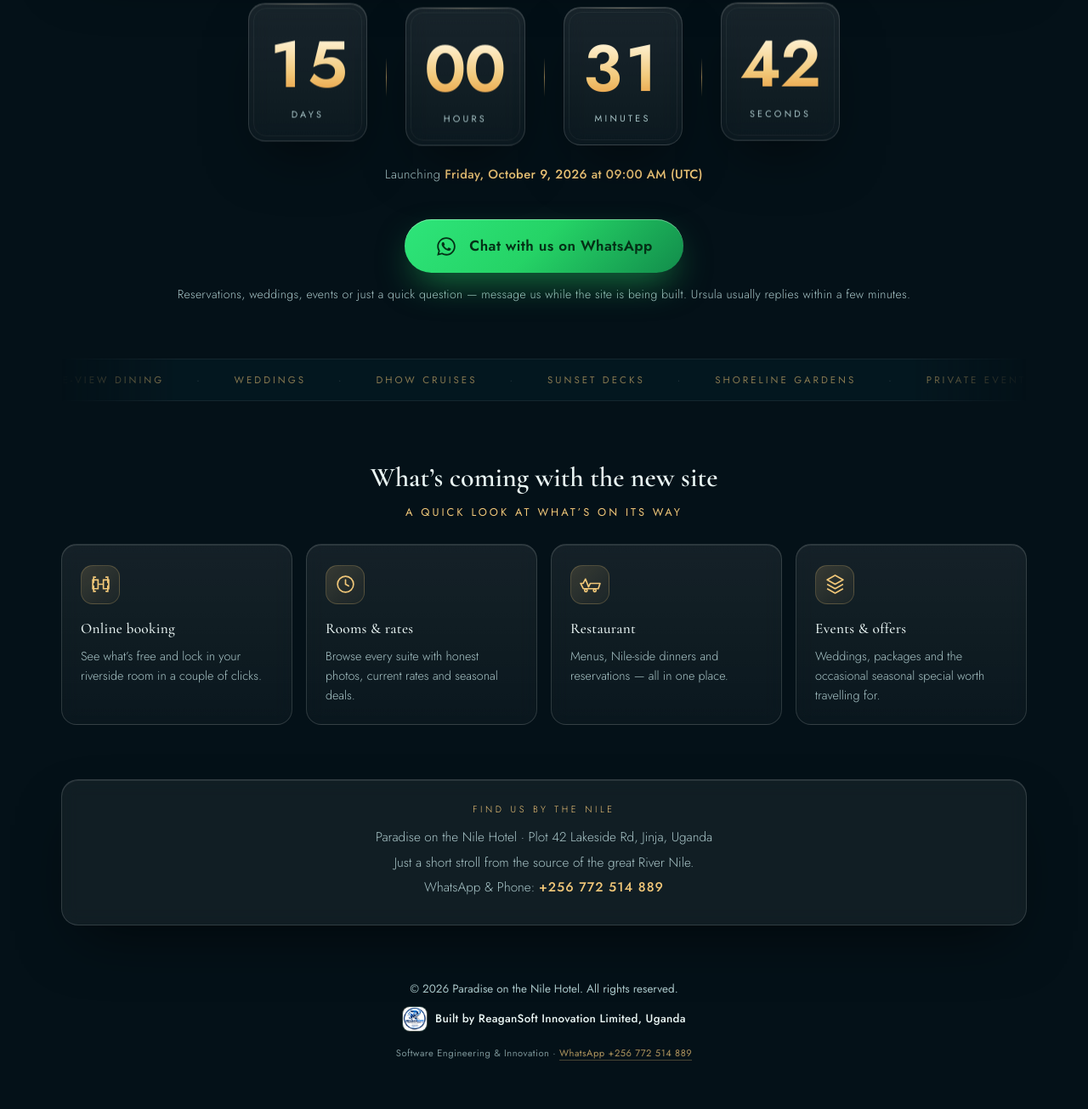
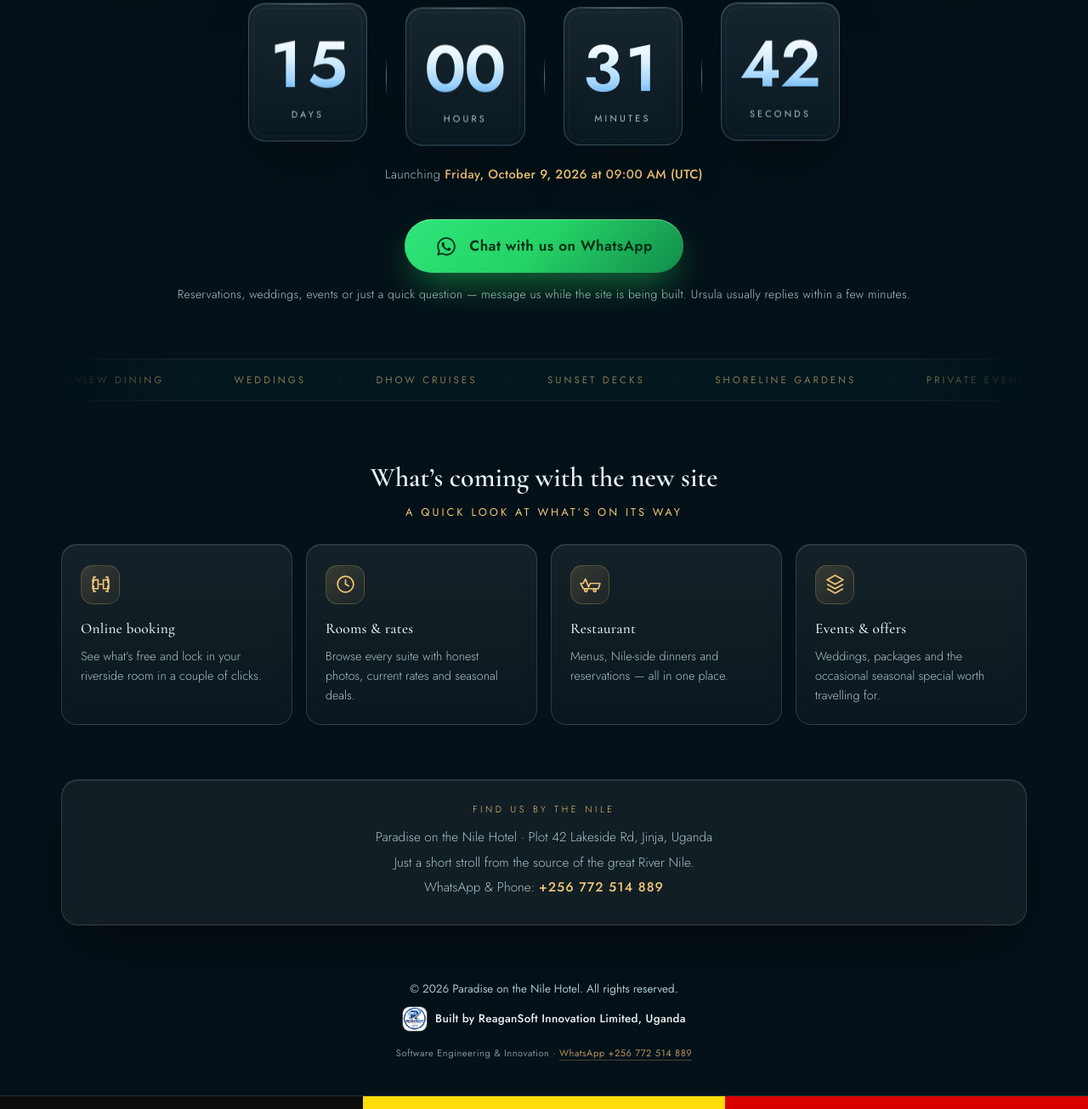
Before and after one commit to REAGANOTEMA/ParadiseOnTheNile, a plain HTML site: page index.html in a window 1280 px wide. Shown: the part 1134-2439 px from the top of the page at 85% size. Drawn offline with nearby package versions, Linux system fonts and the light colour scheme.

Commit message:
initial changes

```diff
--- a/index.html
+++ b/index.html
@@ -111,14 +111,14 @@
   .halo {
     position: fixed; left: 50%; top: 0; z-index: -3;
     width: 120vmax; height: 62vh; transform: translateX(-50%);
-    background: radial-gradient(50% 100% at 50% 0%, rgba(255, 196, 120, 0.17), rgba(42, 212, 180, 0.04) 55%, transparent 75%);
+    background: radial-gradient(50% 100% at 50% 0%, rgba(160, 216, 255, 0.2), rgba(120, 192, 255, 0.06) 55%, transparent 75%);
     pointer-events: none;
   }
 
   .halo-low {
     position: fixed; right: -12vw; bottom: -18vh; z-index: -3;
     width: 70vmax; height: 55vh;
-    background: radial-gradient(45% 80% at 62% 100%, rgba(10, 80, 100, 0.5), transparent 72%);
+    background: radial-gradient(45% 80% at 62% 100%, rgba(70, 150, 205, 0.42), transparent 72%);
     pointer-events: none;
   }
 
@@ -357,8 +357,8 @@
     position: relative;
     min-width: clamp(80px, 15vw, 136px);
     text-align: center;
-    background: linear-gradient(180deg, rgba(255, 255, 255, 0.085), rgba(255, 255, 255, 0.035));
-    border: 1px solid var(--line);
+    background: linear-gradient(180deg, rgba(205, 233, 255, 0.1), rgba(160, 210, 255, 0.045));
+    border: 1px solid rgba(175, 219, 255, 0.24);
     border-radius: 20px;
     padding: clamp(22px, 3vw, 34px) clamp(10px, 2vw, 22px) clamp(16px, 2vw, 22px);
     box-shadow: var(--shadow), inset 0 1px 0 rgba(255, 255, 255, 0.13);
@@ -372,20 +372,20 @@
   }
   .cd-card::after {
     content: ""; position: absolute; left: 12%; right: 12%; top: 0; height: 1px;
-    background: linear-gradient(90deg, transparent, rgba(255, 226, 170, 0.5), transparent);
+    background: linear-gradient(90deg, transparent, rgba(200, 230, 255, 0.65), transparent);
     opacity: 0.6;
   }
   .cd-card:hover {
     transform: perspective(700px) rotateX(4.5deg) rotateY(-5deg) translateY(-7px) scale(1.02);
-    border-color: rgba(255, 214, 150, 0.5);
-    box-shadow: 0 34px 70px -20px rgba(0, 0, 0, 0.65), 0 0 0 1px rgba(255, 214, 150, 0.16), inset 0 1px 0 rgba(255, 255, 255, 0.16);
+    border-color: rgba(165, 216, 255, 0.6);
+    box-shadow: 0 34px 70px -20px rgba(0, 0, 0, 0.65), 0 0 0 1px rgba(165, 216, 255, 0.2), 0 0 34px -6px rgba(120, 192, 255, 0.35), inset 0 1px 0 rgba(255, 255, 255, 0.18);
   }
 
   .cd-num {
     font-size: clamp(2.5rem, 7.5vw, 4.8rem);
     font-weight: 600; line-height: 1;
     font-variant-numeric: tabular-nums;
-    background: linear-gradient(180deg, #fff3d6 8%, var(--gold) 62%, var(--gold-2) 100%);
+    background: linear-gradient(180deg, #ffffff 6%, #d9f0ff 40%, #9fd4ff 72%, #4f9fe0 100%);
     -webkit-background-clip: text; background-clip: text; -webkit-text-fill-color: transparent;
   }
 
@@ -397,7 +397,7 @@
   .cd-sep {
     align-self: center;
     width: 1px; height: 46px;
-    background: linear-gradient(180deg, transparent, rgba(242, 200, 121, 0.6), transparent);
+    background: linear-gradient(180deg, transparent, rgba(130, 200, 255, 0.65), transparent);
   }
 
   .live-note {
@@ -535,6 +535,17 @@
   }
   footer small { display: block; margin-top: 11px; opacity: 0.72; letter-spacing: 0.5px; }
 
+  /* ---------- Uganda flag band (under the footer) ---------- */
+  .ug-band {
+    display: flex; width: 100%; height: 16px;
+    border-top: 1px solid rgba(255, 255, 255, 0.12);
+    box-shadow: 0 -8px 26px -14px rgba(0, 0, 0, 0.7);
+  }
+  .ug-band span { flex: 1; }
+  .ug-band .b { background: #0d0d0d; }
+  .ug-band .y { background: #fcdd09; }
+  .ug-band .r { background: #d90000; }
+
   .nojs {
     margin-top: 20px; padding: 14px 20px; border-radius: 12px;
     border: 1px dashed var(--gold-2); color: var(--gold); text-align: center;
@@ -562,6 +573,7 @@
     .cd-label { letter-spacing: 2px; font-size: 0.62rem; }
     .win-cap.l { display: none; }
     .win-cap.r { right: 12px; bottom: 11px; letter-spacing: 2.6px; }
+    .ug-band { height: 10px; }
   }
 
   /* ---------- Reduced motion ---------- */
@@ -728,6 +740,12 @@
   </main>
 </div>
 
+<div class="ug-band" aria-hidden="true">
+  <span class="b"></span>
+  <span class="y"></span>
+  <span class="r"></span>
+</div>
+
 <noscript>
   <div class="nojs" role="alert">
     Please enable JavaScript to see the live countdown. Launch date: <strong>Friday, 9 October 2026 at 12:00 PM</strong>.
@@ -804,6 +822,15 @@
     render();
     setInterval(render, 250);
 
+    /* Keep the countdown perfectly in sync even when tabs are throttled
+       in the background — re-read the clock the moment we're visible. */
+    document.addEventListener("visibilitychange", function () {
+      if (document.visibilityState === "visible") render();
+    });
+    window.addEventListener("pageshow", function (e) {
+      if (e.persisted) render();
+    });
+
     /* ============================================================
        REVEAL ON SCROLL
     ============================================================ */
```
